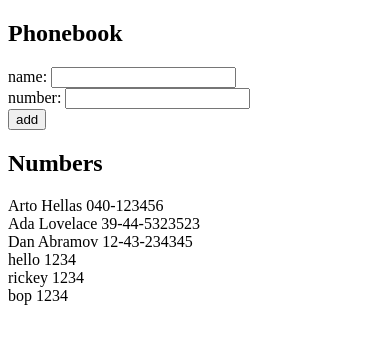
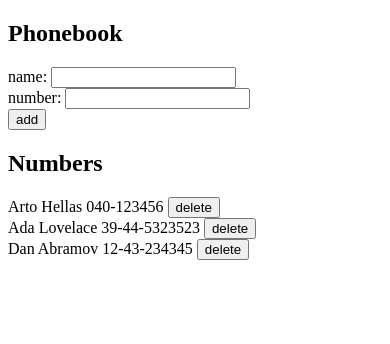
Before and after one commit to rickeymaharjan/fso, a React (Vite) app in the folder part2/phonebook/: page / in a window 390 px wide. Shown: the top 344 px of the page. Built offline with nearby package versions, Linux system fonts and the light colour scheme; data requests are answered from the project's data file.

Commit message:
phonebook ex2.15

```diff
--- a/part2/phonebook/db.json
+++ b/part2/phonebook/db.json
@@ -14,21 +14,6 @@
       "name": "Dan Abramov",
       "number": "12-43-234345",
       "id": 3
-    },
-    {
-      "name": "hello",
-      "number": "1234",
-      "id": 4
-    },
-    {
-      "name": "rickey",
-      "number": "1234",
-      "id": 5
-    },
-    {
-      "name": "bop",
-      "number": "1234",
-      "id": 6
     }
   ]
 }
--- a/part2/phonebook/src/App.jsx
+++ b/part2/phonebook/src/App.jsx
@@ -1,6 +1,6 @@
 import { useState, useEffect } from 'react'
 import PersonForm from './components/PersonForm'
-import Persons from './components/Persons'
+import Person from './components/Persons'
 import personServices from "./services/phonebook"
 
 const App = () => {
@@ -24,15 +24,28 @@ const App = () => {
     const nameExists = persons.some((person) => person.name == newName)
 
     if (nameExists) {
-      alert(`${newName} already exists`)
-    } else {
-      console.log("New name")
-      // Add new contacts in the server
-      personServices.addPerson(personObject).then(response => console.log(response))
-      setPersons(persons.concat(personObject))
-      setNewName("")
+      const confirm = window.confirm(`${newName} is already added to the phonebook, replace the old number with the new one?`)
+      if (confirm) {
+        const matchingPerson = persons.find(person => person.name == newName)
+        const updatedObj = {...matchingPerson, number: newNumber}
+        personServices.updateNumber(updatedObj.id, updatedObj)
+          .then(returnedPerson =>
+            setPersons(persons.map(p => p.id === matchingPerson.id ? returnedPerson : p))
+          )
+          .catch(error =>
+            alert(`${matchingPerson.name} deleted from the server`)
+            ,setPersons(persons.filter(p => p.id != matchingPerson.id))
+            )
+      } else {
+        console.log("No changes made.")
+      }
+      } else {
+        // Add new contacts in the server
+        personServices.addPerson(personObject)
+        setPersons(persons.concat(personObject))
+        setNewName("")
+      }
     }
-  }
 
   const handleInputName = (event) => {
     setNewName(event.target.value)
@@ -40,6 +53,19 @@ const App = () => {
 
   const handleInputNumber = (event) => {
     setNewNumber(event.target.value)
+  }
+
+  const handleDelete = (id) => {
+    const match = persons.find(person => id === person.id)
+    const confirm = window.confirm(`Delete ${match.name}?`)
+    if (confirm) {
+      personServices.deletePerson(match.id)
+      console.log(`'${match.name}' removed from the list.`)
+      const updatedList = persons.filter(person => person.id != match.id)
+      setPersons(updatedList)
+    } else {
+      console.log("No changes made.")
+    }
   }
 
   return (
@@ -50,7 +76,13 @@ const App = () => {
 
       <h2>Numbers</h2>
 
-      <Persons persons={persons}/>
+      {persons.map(person => (
+          <Person
+            key={person.id}
+            person={person}
+            handleClick={() => handleDelete(person.id)}
+          />
+      ))}
     </div>
   )
 }
--- a/part2/phonebook/src/components/Persons.jsx
+++ b/part2/phonebook/src/components/Persons.jsx
@@ -1,15 +1,10 @@
-const DisplayPerson = ({person}) => {
-  return <div>{person.name} {person.number}</div>
+const Person = ({ person, handleClick }) => {
+  return (
+    <div>
+      {person.name} {person.number}
+      {} <button onClick={handleClick}>delete</button>
+    </div>
+  )
 }
 
-
-const Persons = ({persons}) => {
-    return (
-        <div>
-            {persons.map(person =>
-            <DisplayPerson key={person.id} person={person}/>)}
-        </div>
-    )
-}
-
-export default Persons
+export default Person
--- a/part2/phonebook/src/services/phonebook.js
+++ b/part2/phonebook/src/services/phonebook.js
@@ -12,4 +12,14 @@ const getAll = () => {
   return request.then((response) => response.data);
 };
 
-export default { addPerson, getAll };
+const deletePerson = (id) => {
+  const request = axios.delete(`${baseUrl}/${id}`);
+  return request.then((response) => response);
+};
+
+const updateNumber = (id, newObj) => {
+  const request = axios.put(`${baseUrl}/${id}`, newObj);
+  return request.then((response) => response.data);
+};
+
+export default { addPerson, getAll, deletePerson, updateNumber };
```
